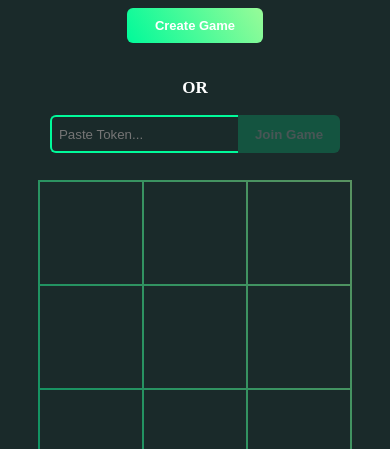
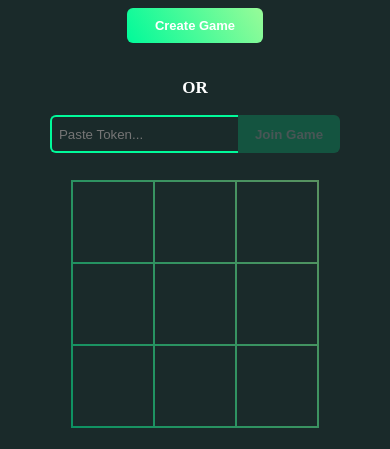
Before and after one commit to GhoulKingR/tic-tac-toe-game, a plain HTML site: page client/index.html in a window 390 px wide. Shown: the top 449 px of the page. Drawn offline with Linux system fonts and the light colour scheme.

Commit message:
fixed mobile cell height

```diff
--- a/client/styles.css
+++ b/client/styles.css
@@ -1,8 +1,8 @@
 .cell {
-  height: 100px;
+  height: 78px;
   text-align: center;
   border: none;
-  width: 100px;
+  width: 78px;
   background: #1a2a2a;
 }
 
```
